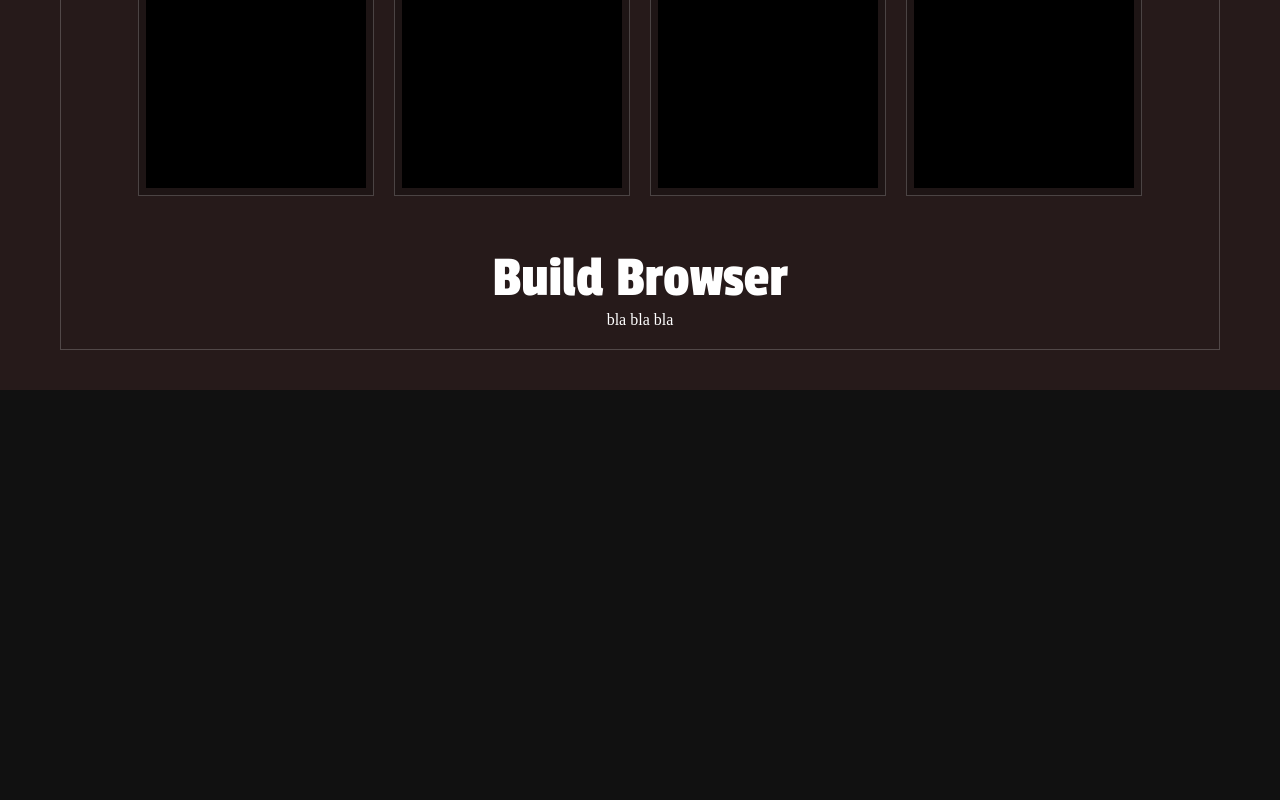
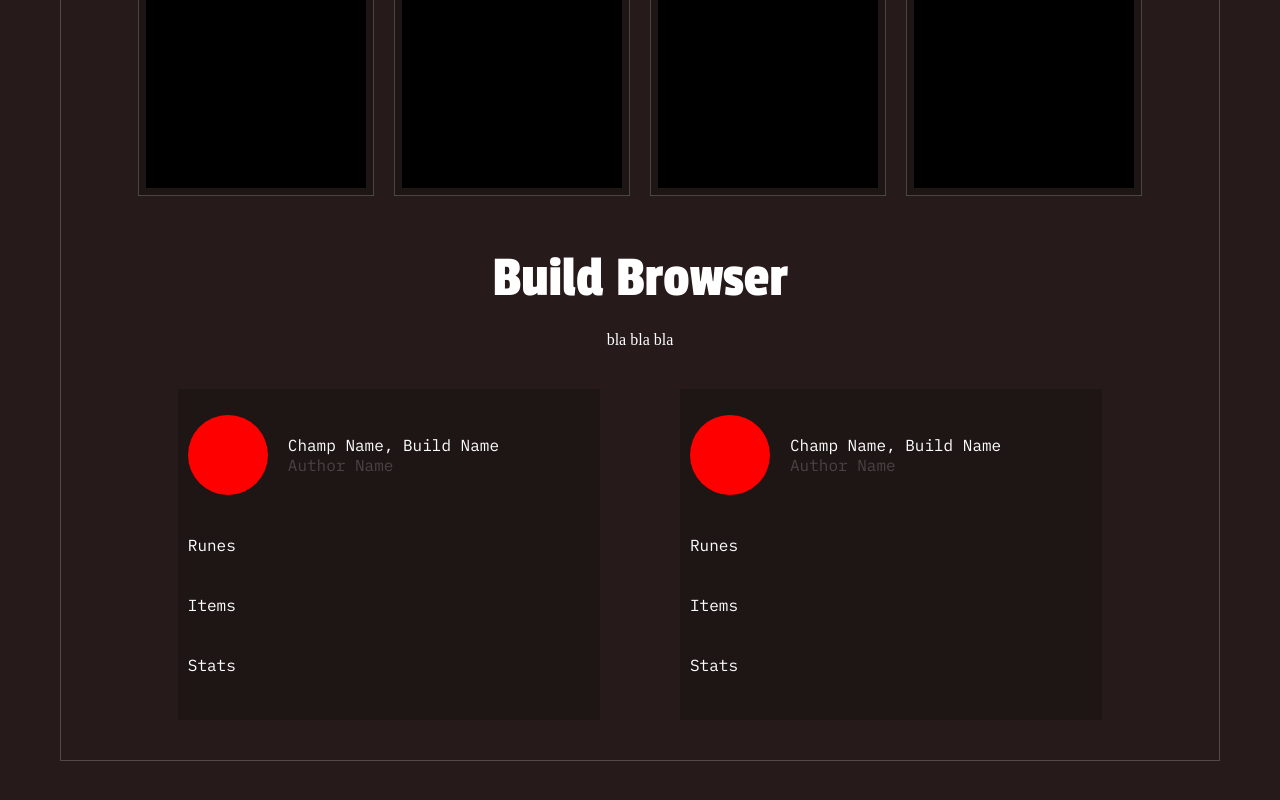
Before and after one commit to cr3sp0/league-easy-database, a SvelteKit app: page /builder in a window 1280 px wide. Shown: the part 588-1388 px from the top of the page. Before the commit the page ends 978 px from the top, so only its background shows below. Built offline with nearby package versions, Linux system fonts and the light colour scheme.

Commit message:
buildcard visual update

```diff
--- /dev/null
+++ b/src/lib/components/buildcard.svelte
@@ -0,0 +1,95 @@
+<div class="buildcard-container">
+  <div class="buildcard-header">
+    <div class="buildcard-header-icon"></div>
+    <div class="buildcard-header-title">
+      <div class="buildcard-header-title-name">Champ Name, Build Name</div>
+      <div class="buildcard-header-title-auth">Author Name</div>
+    </div>
+    <div class="buildcard-header-button"></div>
+  </div>
+  <div class="buildcard-model"></div>
+  <div class="buildcard-section-title">Runes</div>
+  <div class="buildcard-runes">
+    <div class="runes-primary"></div>
+    <div class="runes-secondary"></div>
+  </div>
+  <div class="buildcard-section-title">Items</div>
+  <div class="buildcard-items"></div>
+  <div class="buildcard-section-title">Stats</div>
+  <div class="buildcard-stats"></div>
+</div>
+
+<style>
+  .buildcard-container {
+    display: flex;
+    flex-direction: column;
+    align-items: center;
+    gap: 20px;
+
+    box-sizing: border-box;
+    width: 100%;
+    height: 100%;
+
+    padding: clamp(20px, 2vw, 30px) 10px;
+
+    background-color: var(--black-20);
+    font-family: var(--font-mono);
+  }
+
+  .buildcard-header {
+    display: flex;
+    flex-direction: row;
+    align-items: center;
+    height: 80px;
+    width: 100%;
+    gap: 20px;
+  }
+
+  .buildcard-header-icon {
+    border-radius: 100px;
+    height: 100%;
+    aspect-ratio: 1;
+    background-color: red;
+  }
+
+  .buildcard-header-title {
+    width: 100%;
+  }
+
+  .buildcard-header-title-auth {
+    color: var(--white-20);
+  }
+
+  .buildcard-model {
+    width: 60%;
+    height: auto;
+  }
+
+  .buildcard-section-title {
+    width: 100%;
+  }
+
+  .buildcard-runes {
+    display: flex;
+    flex-direction: row;
+    justify-content: center;
+    gap: 100px;
+  }
+
+  .runes-primary {
+    display: flex;
+    flex-direction: row;
+    background-color: blue;
+  }
+
+  .runes-secondary {
+    display: flex;
+    flex-direction: row;
+    background-color: blue;
+  }
+
+  .buildcard-items {
+    display: flex;
+    flex-direction: column;
+  }
+</style>
--- a/src/routes/builder/+page.svelte
+++ b/src/routes/builder/+page.svelte
@@ -1,4 +1,5 @@
 <script>
+  import Buildcard from "$lib/components/buildcard.svelte";
   import Champcard from "$lib/components/champcard.svelte";
   import Navbar from "$lib/components/navbar.svelte";
 </script>
@@ -31,8 +32,8 @@
       <div class="title">Build Browser</div>
       <div class="builder-subtitle">bla bla bla</div>
       <div class="builder-results-container">
-        <div class="builder-column"></div>
-        <div class="builder-column"></div>
+        <div class="builder-column"><Buildcard /></div>
+        <div class="builder-column"><Buildcard /></div>
       </div>
     </div>
   </div>
@@ -101,5 +102,19 @@
     display: flex;
     flex-direction: column;
     align-items: center;
+    gap: 20px;
+
+    width: 100%;
+  }
+
+  .builder-results-container {
+    display: flex;
+    flex-direction: row;
+    width: 100%;
+  }
+
+  .builder-column {
+    flex-grow: 1;
+    padding: 20px 40px;
   }
 </style>
```
